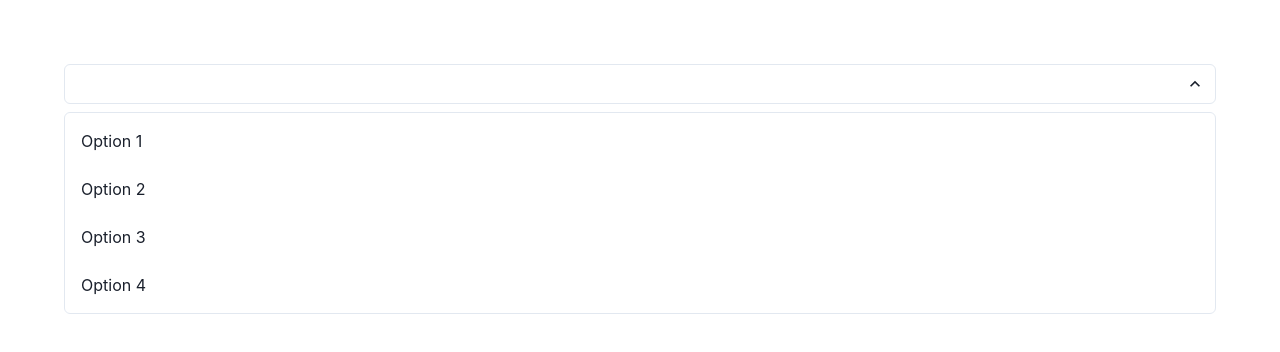
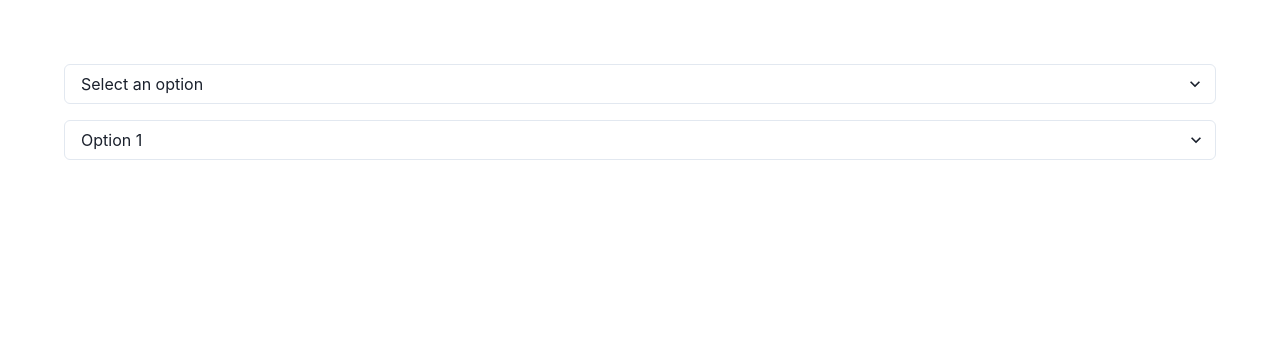
Before and after one commit to joyliu-q/chakrathon-select, a React (Create React App) app: page / in a window 1280 px wide. Shown: the top 352 px of the page. Built offline with nearby package versions, Linux system fonts and the light colour scheme.

Commit message:
Set default isOpen to false

```diff
--- a/src/components/select.tsx
+++ b/src/components/select.tsx
@@ -63,7 +63,7 @@ export const Select = forwardRef<SelectProps, "select">((props, _ref) => {
 
   const { rootProps, placeholder, ...rest } = omitThemingProps(props);
 
-  const [isOpen, setOpen] = React.useState(true);
+  const [isOpen, setOpen] = React.useState(false);
   const [searchText, setSearchText] = React.useState("");
   const [layoutProps, _otherProps] = split(rest, layoutPropNames as any[]);
 
--- a/src/example/index.tsx
+++ b/src/example/index.tsx
@@ -5,7 +5,7 @@ import {Select as ChakraSelect} from "@chakra-ui/react";
 function Form() {
     return (
       <Stack spacing={4} p={16}>
-        <Select>
+        <Select placeholder="Select an option">
           <SelectOption value="1">Option 1</SelectOption>
           <SelectOption value="2">Option 2</SelectOption>
           <SelectOption value="3">Option 3</SelectOption>
```
